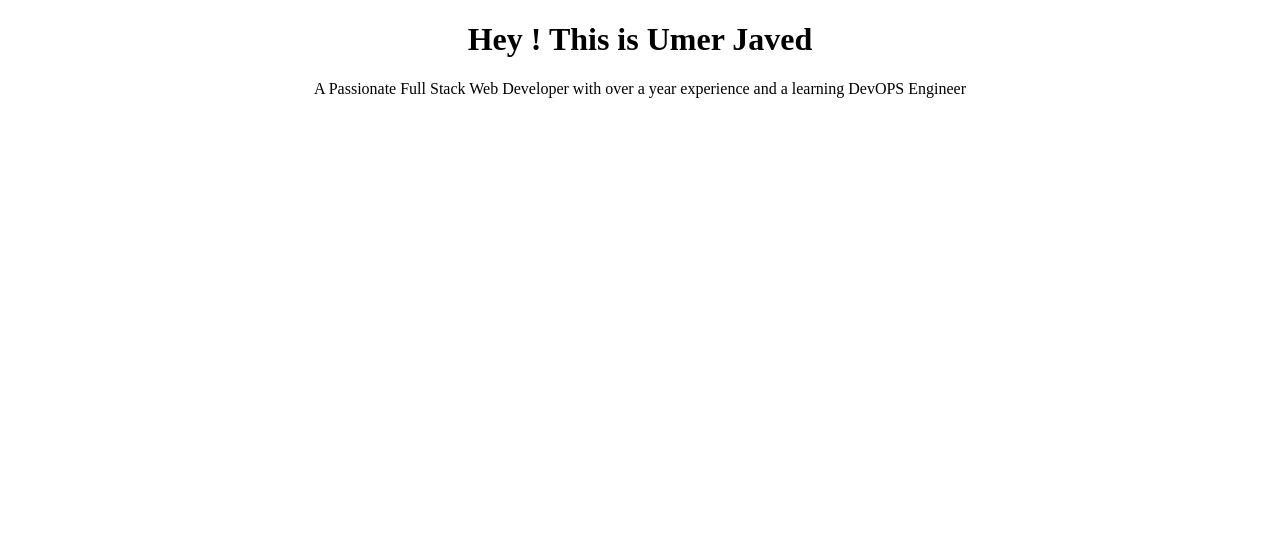
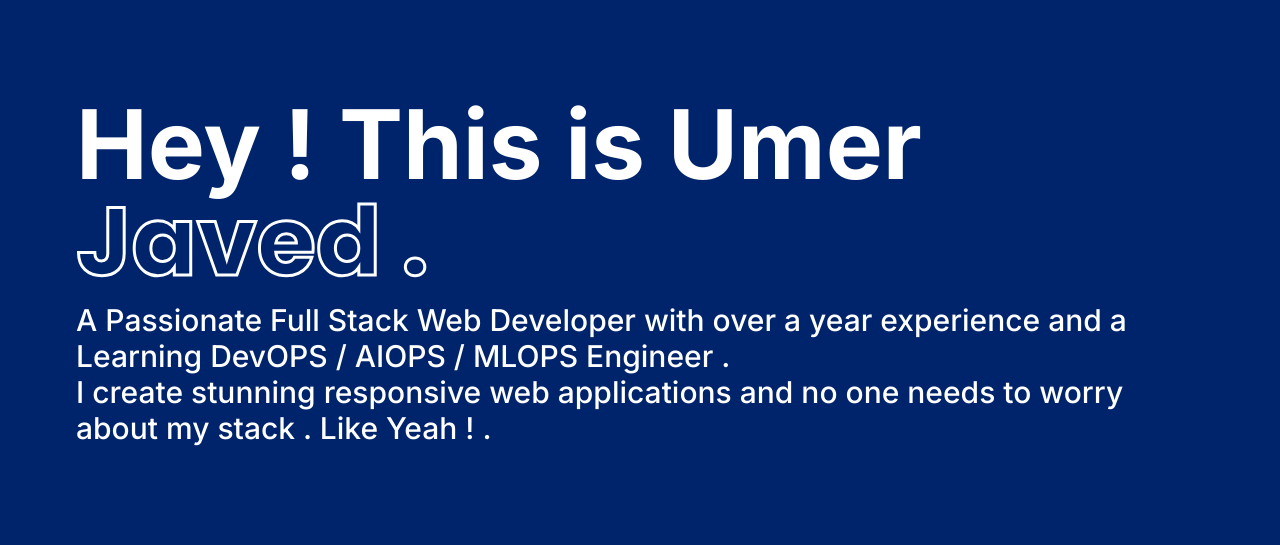
Before and after one commit to UmerJaved-spacedome/Portfolio, a plain HTML site: page index.html in a window 1280 px wide. Drawn offline with nearby package versions, Linux system fonts and the light colour scheme.

Commit message:
Matched With the Figma Design

```diff
--- a/index.html
+++ b/index.html
@@ -4,11 +4,21 @@
     <meta charset="UTF-8">
     <meta name="viewport" content="width=device-width, initial-scale=1.0">
     <title>Umer Javed</title>
+    <script src="https://cdn.tailwindcss.com"></script>
+    <link rel="preconnect" href="https://fonts.googleapis.com">
+    <link rel="preconnect" href="https://fonts.gstatic.com" crossorigin>
+    <link href="https://fonts.googleapis.com/css2?family=Inter:ital,opsz,wght@0,14..32,100..900;1,14..32,100..900&display=swap" rel="stylesheet">
+    <link href="https://fonts.googleapis.com/css2?family=Poppins:ital,wght@0,100;0,200;0,300;0,400;0,500;0,600;0,700;0,800;0,900;1,100;1,200;1,300;1,400;1,500;1,600;1,700;1,800;1,900&display=swap" rel="stylesheet">
+    <link href="https://fonts.googleapis.com/css2?family=Lora:ital,wght@0,400..700;1,400..700&display=swap" rel="stylesheet">
 </head>
-<body>
-       <div  style="text-align:center;">
-        <h1>Hey ! This is Umer Javed </h1>
-        <p>A Passionate Full Stack Web Developer with over a year experience and a learning DevOPS Engineer </p>
+<body style="background-color: #00246B;">
+
+       <div class="text-white antialiased p-24 pl-16 ml-3">
+        <h1 class="text-8xl font-bold mb-3" style="font-family: Inter;">Hey ! This is Umer  <span style="-webkit-text-stroke: 3px white; color: transparent; font-family: Poppins;">Javed .</span></h1>
+        <div class="font-medium">
+        <p style="font-family: Inter;" class="text-3xl">A Passionate Full Stack Web Developer with over a year experience and a Learning DevOPS / AIOPS / MLOPS Engineer .  </p>
+        <p style="font-family: Inter;" class="text-3xl">I create stunning responsive web applications and no one needs to worry about my stack . Like Yeah ! . </p>
+    </div>
     </div>
 
 </body>
```
